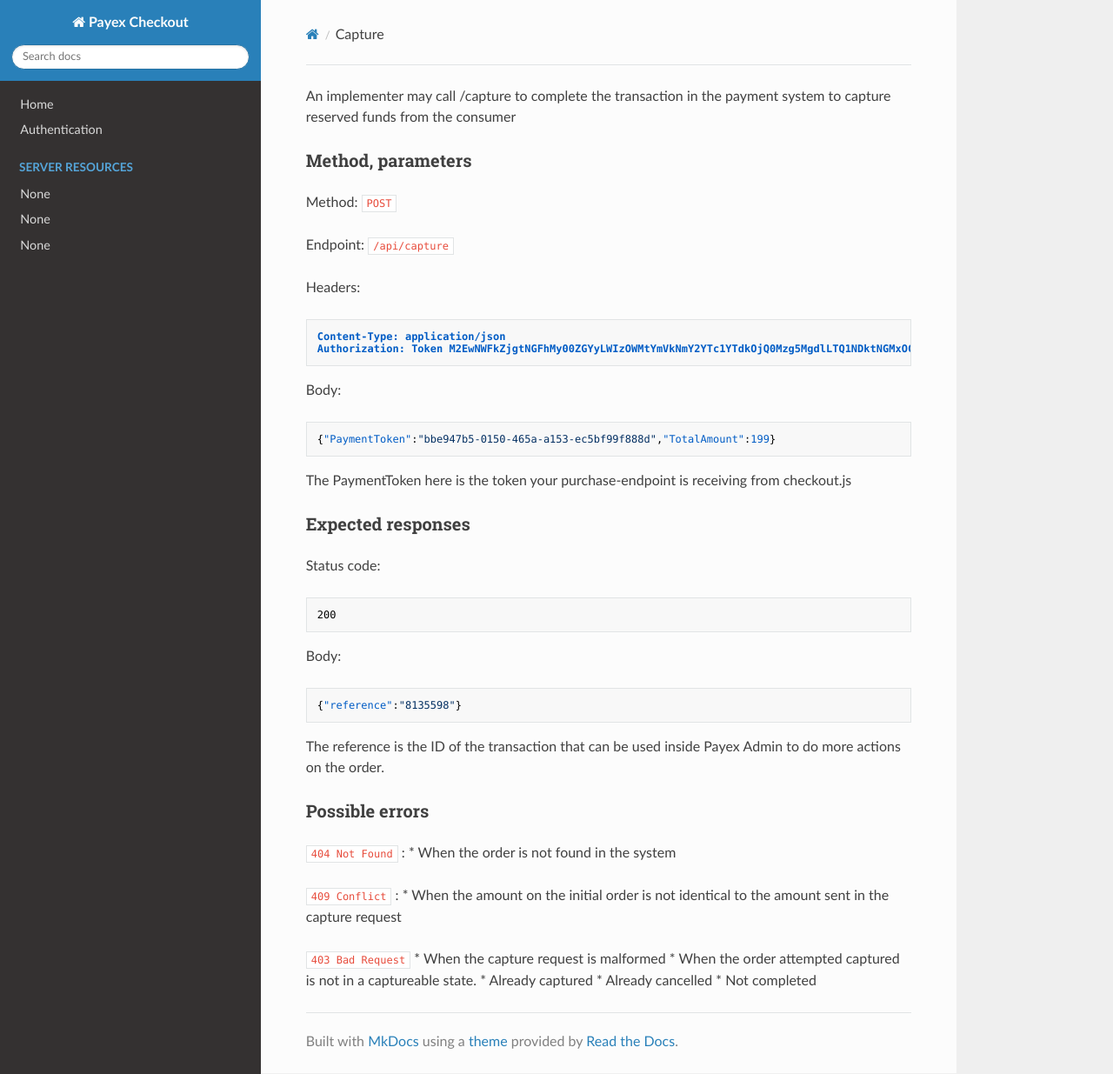
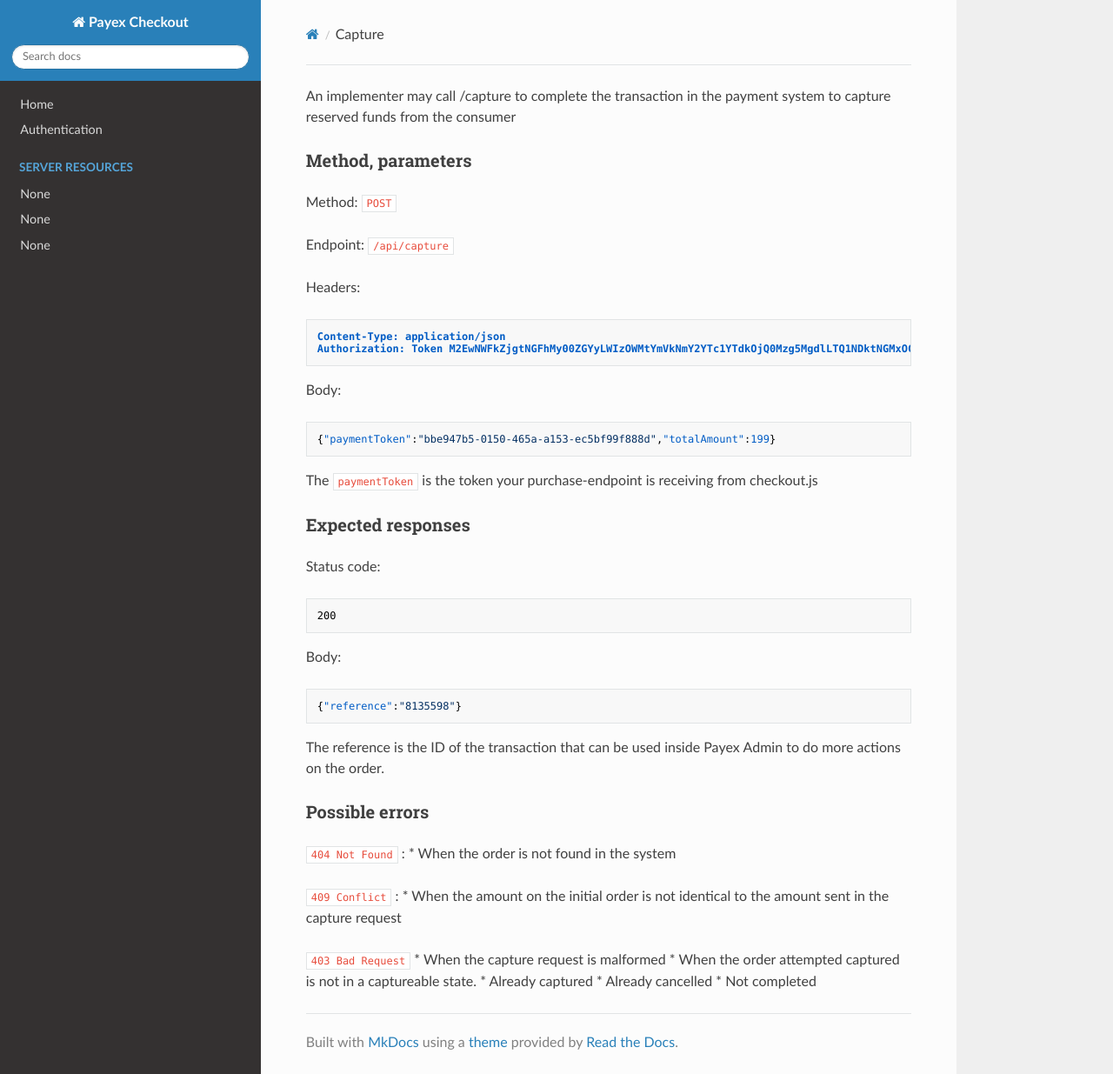
Before and after one commit to PayEx/PayEx.Checkout.Documentation, an MkDocs documentation site: the page built from docs/capture.md, in a window 1280 px wide and 1235 px high. Shown: the whole window at 87% size. Built offline with MkDocs 1.6.1, drawn with Linux system fonts in a browser that asks for light colours; nearby versions of some CDN libraries; old or Windows-style settings are respelled for this version of MkDocs.

```diff
--- a/docs/capture.md
+++ b/docs/capture.md
@@ -12,8 +12,8 @@ Headers:
 
 Body:
 
-    {"PaymentToken":"bbe947b5-0150-465a-a153-ec5bf99f888d","TotalAmount":199}
-The PaymentToken here is the token your purchase-endpoint is receiving from checkout.js
+    {"paymentToken":"bbe947b5-0150-465a-a153-ec5bf99f888d","totalAmount":199}
+The `paymentToken` is the token your purchase-endpoint is receiving from checkout.js
 
 ### Expected responses
 Status code:
```
Also changed, not shown: docs/address.md (+2 -1 lines), docs/cancel.md (+2 -2 lines).
